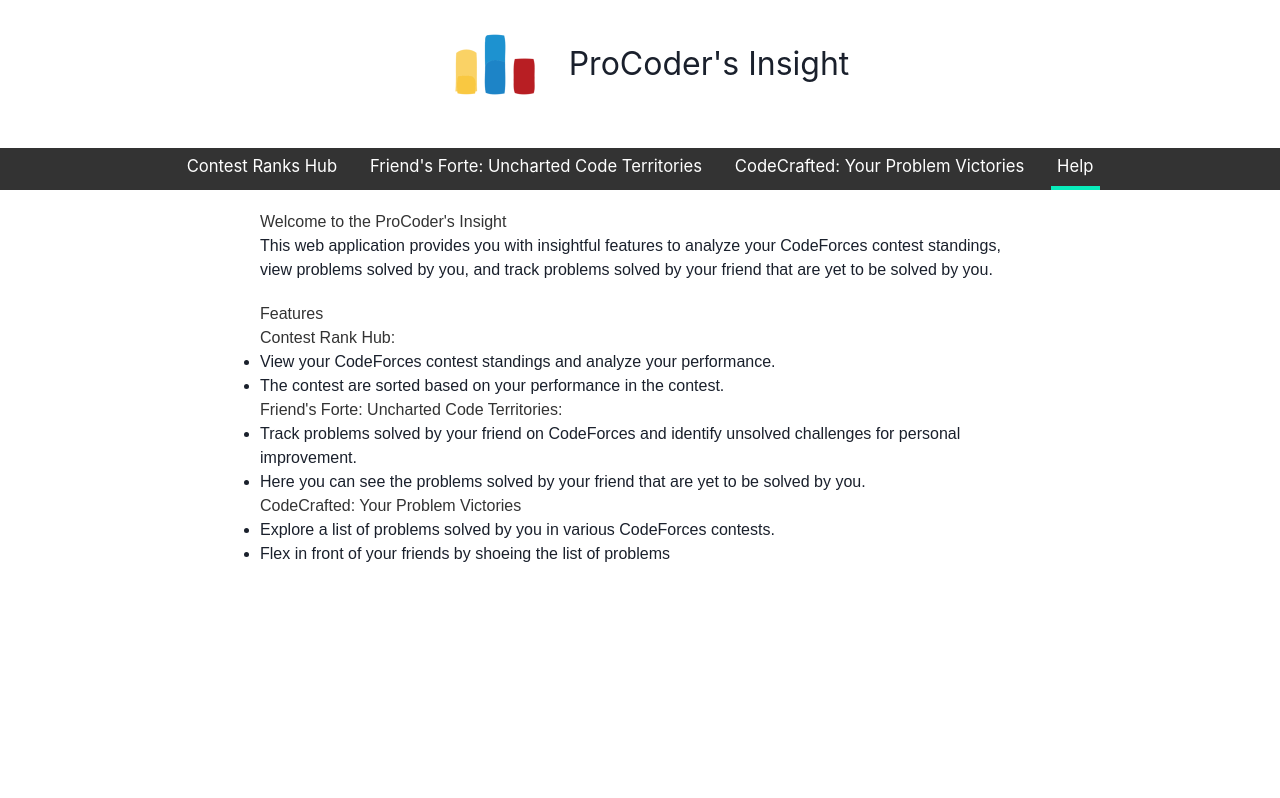
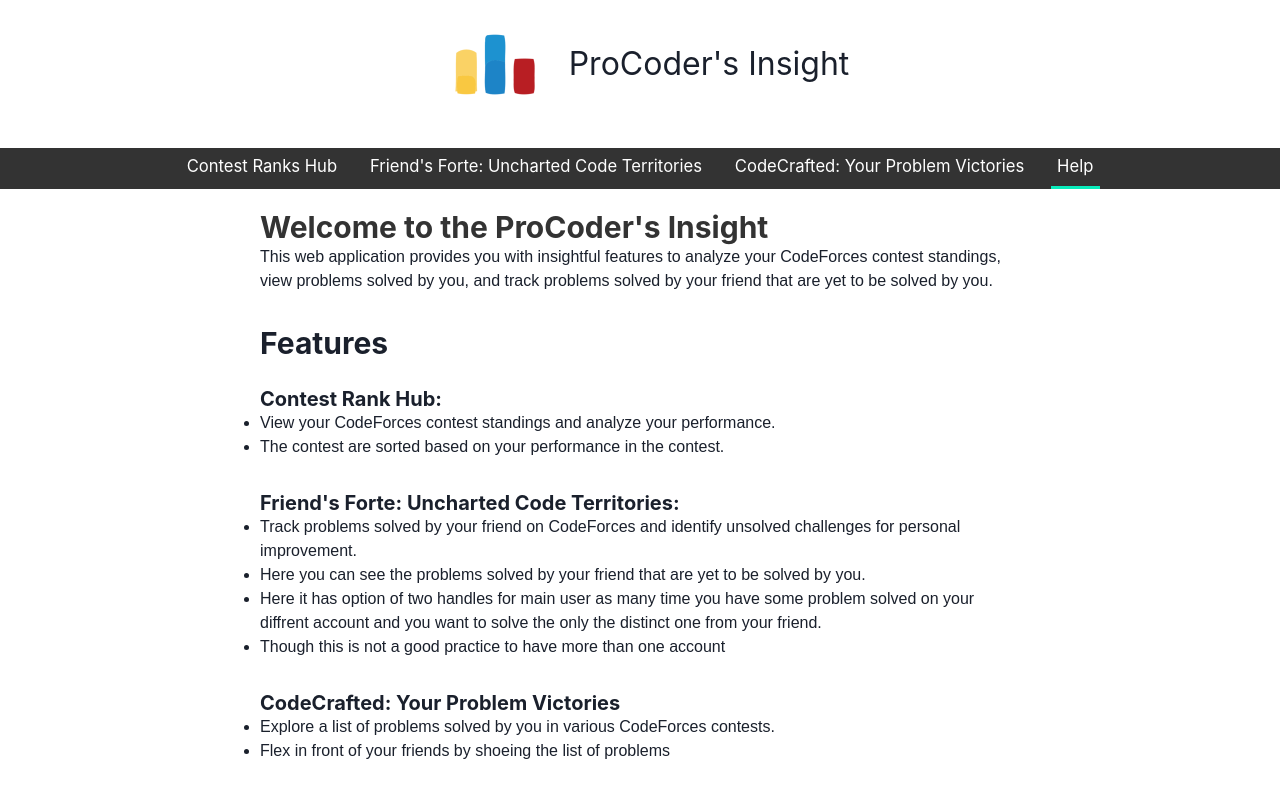
Before and after one commit to Hirenachhaada/CodeForcesContestVisualizer, a React (Create React App) app: page /help in a window 1280 px wide. Built offline with nearby package versions, Linux system fonts and the light colour scheme.

Commit message:
improve ui add active link

```diff
--- a/src/ApiCall.module.css
+++ b/src/ApiCall.module.css
@@ -18,7 +18,7 @@
   content: '';
   display: block;
   width: 100%;
-  height: 4px;
+  height: 0.2rem;
   background-color: #09ecbb; /* Adjust the color as needed */
 }
 
--- a/src/DistinctProblems.js
+++ b/src/DistinctProblems.js
@@ -3,7 +3,7 @@
 import { Link } from "react-router-dom";
 import styles from "./ApiCall.module.css";
 import Loading from "./Loading";
-import { Spinner } from "@chakra-ui/react";
+import { Spinner, Button } from "@chakra-ui/react";
 
 const DistinctProblems = () => {
   const [user, setUser] = useState("");
@@ -128,7 +128,8 @@
         <label
           style={{
             display: "block",
-            marginBottom: "8px",
+            marginBottom: "1rem",
+            marginTop: "1rem",
             fontWeight: "bold",
             fontSize: "1.5vw",
           }}
@@ -145,7 +146,7 @@
               boxSizing: "border-box",
               border: "1px solid #ddd",
               borderRadius: "4px",
-              fontSize: "1.5vw",
+              fontSize: "1.2vw",
               marginLeft: "10px",
             }}
           />
@@ -173,29 +174,16 @@
               boxSizing: "border-box",
               border: "1px solid #ddd",
               borderRadius: "4px",
-              fontSize: "1.5vw",
+              fontSize: "1.2vw",
               marginLeft: "10px",
             }}
           />
         </label>
       </div>
       <div style={{ display: "flex" }}>
-        <button
-          style={buttonStyle}
-          onMouseOver={() => {
-            // Apply hover styles on mouse over
-            setButtonStyle((prevStyle) => ({
-              ...prevStyle,
-              ...buttonHoverStyle,
-            }));
-          }}
-          onMouseOut={() => {
-            // Reset styles on mouse out
-            setButtonStyle((prevStyle) => ({
-              ...prevStyle,
-              backgroundColor: "#4CAF50",
-            }));
-          }}
+        <Button
+          size="md"
+          colorScheme="whatsapp"
           type="submit"
           onClick={fetchDistinctProblems}
         >
@@ -204,7 +192,7 @@
           ) : (
             <p>Show Results</p>
           )}
-        </button>
+        </Button>
       </div>
       <div>
         <h2
--- a/src/Help.js
+++ b/src/Help.js
@@ -1,6 +1,6 @@
 // HelpPage.js
 import React from "react";
-
+import { Heading } from "@chakra-ui/react";
 const HelpPage = () => {
   const containerStyle = {
     maxWidth: "800px",
@@ -24,7 +24,9 @@
 
   return (
     <div style={containerStyle}>
-      <h1 style={headingStyle}>Welcome to the ProCoder's Insight</h1>
+      <Heading as="h2" size="lg" style={headingStyle}>
+        Welcome to the ProCoder's Insight
+      </Heading>
       <p>
         This web application provides you with insightful features to analyze
         your CodeForces contest standings, view problems solved by you, and
@@ -32,10 +34,14 @@
       </p>
 
       <div style={featureStyle}>
-        <h2 style={headingStyle}>Features</h2>
-
+        <Heading as="h4" size="lg" style={{ margin: "2rem 0px 0px 0px" }}>
+          Features
+        </Heading>
+        <br />
         <div>
-          <h3 style={headingStyle}>Contest Rank Hub:</h3>
+          <Heading as="h2" size="md" style={{ margin: "2px 0px 0px 0px" }}>
+            Contest Rank Hub:
+          </Heading>
           <ul>
             <li>
               View your CodeForces contest standings and analyze your
@@ -48,9 +54,9 @@
         </div>
 
         <div>
-          <h3 style={headingStyle}>
+          <Heading as="h2" size="md" style={{ margin: "2rem 0px 0px 0px" }}>
             Friend's Forte: Uncharted Code Territories:
-          </h3>
+          </Heading>
           <ul>
             <li>
               Track problems solved by your friend on CodeForces and identify
@@ -60,11 +66,21 @@
               Here you can see the problems solved by your friend that are yet
               to be solved by you.
             </li>
+            <li>
+              Here it has option of two handles for main user as many time you
+              have some problem solved on your diffrent account and you want to
+              solve the only the distinct one from your friend.
+            </li>
+            <li>
+              Though this is not a good practice to have more than one account
+            </li>
           </ul>
         </div>
 
         <div>
-          <h3 style={headingStyle}>CodeCrafted: Your Problem Victories</h3>
+          <Heading as="h2" size="md" style={{ margin: "2rem 0px 0px 0px" }}>
+            CodeCrafted: Your Problem Victories
+          </Heading>
           <ul>
             <li>
               Explore a list of problems solved by you in various CodeForces
--- a/src/ProblemSolved.js
+++ b/src/ProblemSolved.js
@@ -2,7 +2,7 @@
 import logo from "./logoCF.png";
 import { Link } from "react-router-dom";
 import styles from "./ApiCall.module.css";
-import { Spinner } from "@chakra-ui/react";
+import { Spinner, Button } from "@chakra-ui/react";
 
 const ProblemSolved = () => {
   const [user, setUser] = useState("");
@@ -101,7 +101,8 @@
         <label
           style={{
             display: "block",
-            marginBottom: "8px",
+            marginBottom: "1rem",
+            marginTop: "1rem",
             fontWeight: "bold",
             fontSize: "1.5vw",
           }}
@@ -125,22 +126,9 @@
         </label>
       </div>
       <div style={{ display: "flex" }}>
-        <button
-          style={buttonStyle}
-          onMouseOver={() => {
-            // Apply hover styles on mouse over
-            setButtonStyle((prevStyle) => ({
-              ...prevStyle,
-              ...buttonHoverStyle,
-            }));
-          }}
-          onMouseOut={() => {
-            // Reset styles on mouse out
-            setButtonStyle((prevStyle) => ({
-              ...prevStyle,
-              backgroundColor: "#4CAF50",
-            }));
-          }}
+        <Button
+          size="md"
+          colorScheme="whatsapp"
           type="submit"
           onClick={fetchSolvedProblems}
         >
@@ -149,7 +137,7 @@
           ) : (
             <p>Show Results</p>
           )}
-        </button>
+        </Button>
       </div>
       <div>
         <h2
--- a/src/api.js
+++ b/src/api.js
@@ -2,7 +2,7 @@
 import logo from "./logoCF.png";
 import { Link } from "react-router-dom";
 import styles from "./ApiCall.module.css";
-import { Spinner } from "@chakra-ui/react";
+import { Spinner, Button } from "@chakra-ui/react";
 
 export default function ApiCall() {
   console.log("call");
@@ -65,9 +65,11 @@
         <label
           style={{
             display: "block",
-            marginBottom: "8px",
+            marginBottom: "1rem",
             fontWeight: "bold",
             fontSize: "1.5vw",
+            size: "sm",
+            marginTop: "1rem",
           }}
         >
           User Handle
@@ -89,22 +91,9 @@
         </label>
       </div>
       <div style={{ display: "flex" }}>
-        <button
-          style={buttonStyle}
-          onMouseOver={() => {
-            // Apply hover styles on mouse over
-            setButtonStyle((prevStyle) => ({
-              ...prevStyle,
-              ...buttonHoverStyle,
-            }));
-          }}
-          onMouseOut={() => {
-            // Reset styles on mouse out
-            setButtonStyle((prevStyle) => ({
-              ...prevStyle,
-              backgroundColor: "#4CAF50",
-            }));
-          }}
+        <Button
+          size="md"
+          colorScheme="whatsapp"
           type="submit"
           onClick={calling}
         >
@@ -113,7 +102,7 @@
           ) : (
             <p>Show Results</p>
           )}
-        </button>
+        </Button>
         {loading ? (
           <p
             style={{
```
